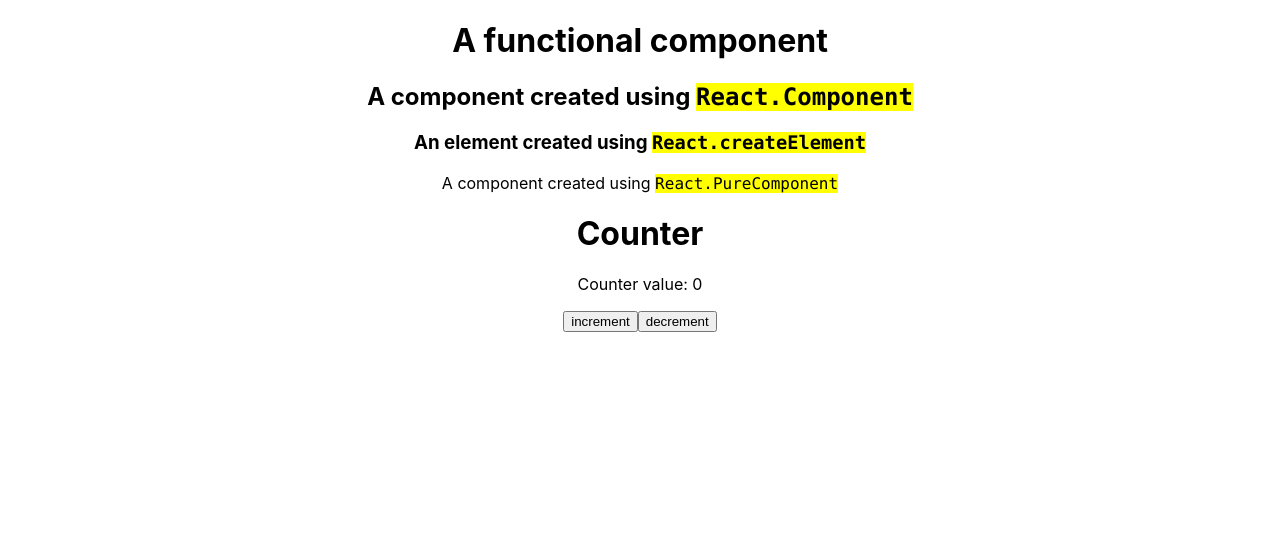
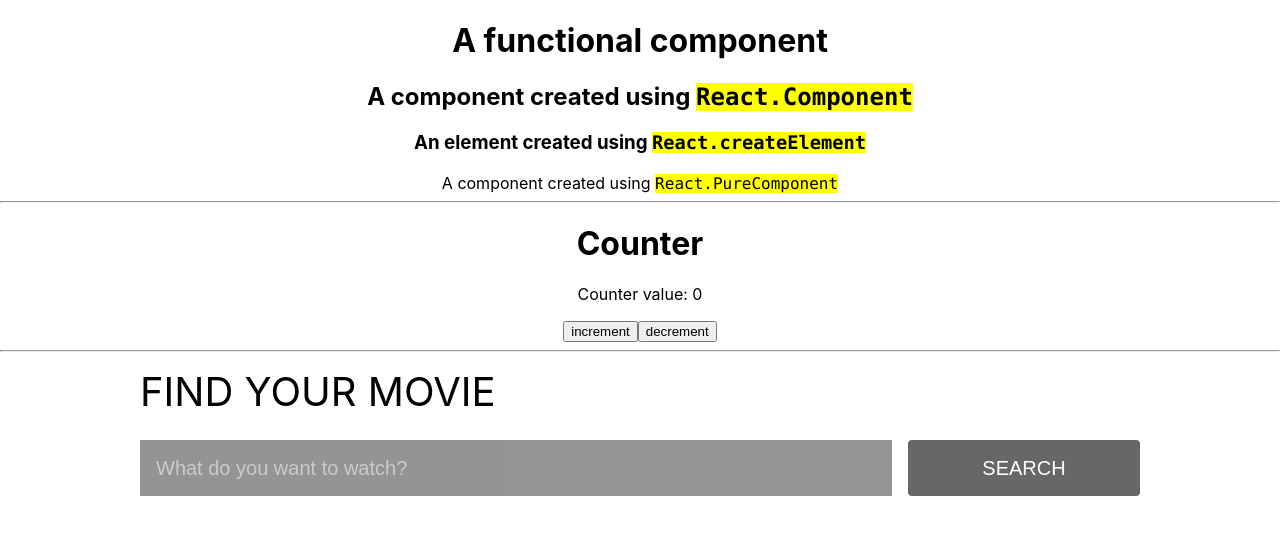
Before and after one commit to olehhladkov/reactjs-gmp, a React (Create React App) app: page / in a window 1280 px wide. Shown: the top 534 px of the page. Built offline with nearby package versions, Linux system fonts and the light colour scheme.

Commit message:
Add SearchForm component

```diff
--- a/src/App.js
+++ b/src/App.js
@@ -1,12 +1,16 @@
 import './App.css';
 import ComponentsList from './components/ComponentsList.js';
 import Counter from './components/Counter.js';
+import SearchForm from './components/SearchForm.js';
 
 function App() {
   return (
     <div className="App">
       <ComponentsList />
+      <hr />
       <Counter />
+      <hr />
+      <SearchForm />
     </div>
   );
 }
--- /dev/null
+++ b/src/components/SearchForm.js
@@ -0,0 +1,46 @@
+import { useState } from 'react';
+import './SearchForm.scss';
+
+function SearchForm() {
+  const [searchTerm, setSearchTerm] = useState('');
+
+  const onInputChange = e => {
+    return setSearchTerm(e.target.value);
+  };
+
+  const onFormSubmit = e => {
+    e.preventDefault();
+
+    if (!searchTerm.length) {
+      return;
+    }
+
+    console.log({ searchTerm });
+  };
+
+  return (
+    <div className="search-form">
+      <form action="#" onSubmit={onFormSubmit}>
+        <label className="search-form__label" htmlFor="search-term">
+          Find your movie
+        </label>
+
+        <div className="search-form__row">
+          <input
+            id="search-term"
+            className="search-form__input"
+            type="search"
+            placeholder="What do you want to watch?"
+            value={searchTerm}
+            onChange={onInputChange}
+          />
+          <button className="search-form__btn" disabled={!searchTerm.length}>
+            Search
+          </button>
+        </div>
+      </form>
+    </div>
+  );
+}
+
+export default SearchForm;
--- /dev/null
+++ b/src/components/SearchForm.scss
@@ -0,0 +1,58 @@
+@import 'colors.scss';
+
+.search-form {
+  max-width: 62.5rem; //1000px
+  padding: 0 1.25rem;
+  margin: 1rem auto;
+  text-align: left;
+
+  &__label {
+    display: inline-block;
+    margin-bottom: 1.5rem;
+    font-size: 2.5rem;
+    text-transform: uppercase;
+    line-height: 1.2;
+  }
+
+  &__row {
+    display: flex;
+    gap: 0 1rem;
+    height: 3.5rem;
+  }
+
+  &__input {
+    flex-grow: 1;
+    padding: 0 1rem;
+    font-size: 1.25rem;
+    color: $light;
+    border: 0;
+    background-color: rgb($dark-400, 0.8);
+    opacity: 0.7;
+
+    &::-webkit-input-placeholder {
+      color: inherit;
+      opacity: 0.5;
+    }
+  }
+
+  &__btn {
+    min-width: 14.5rem;
+    font-size: 1.25rem;
+    color: $light;
+    text-transform: uppercase;
+    border: 0;
+    border-radius: 0.25rem;
+    background-color: $accent;
+    cursor: pointer;
+    transition: background-color 0.2s;
+
+    &:not([disabled]):hover {
+      background-color: $accent-hover;
+    }
+
+    &[disabled] {
+      background-color: rgb($dark-400, 0.8);
+      cursor: not-allowed;
+    }
+  }
+}
```
